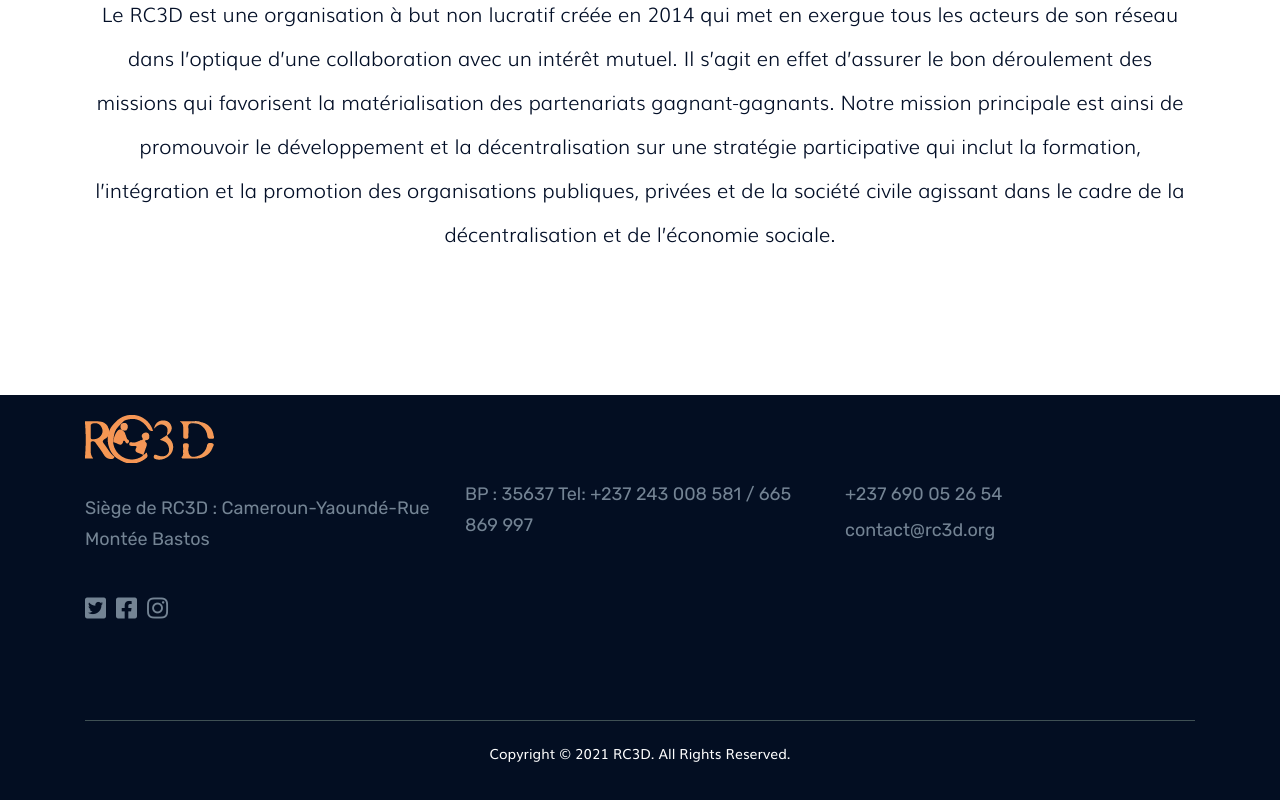
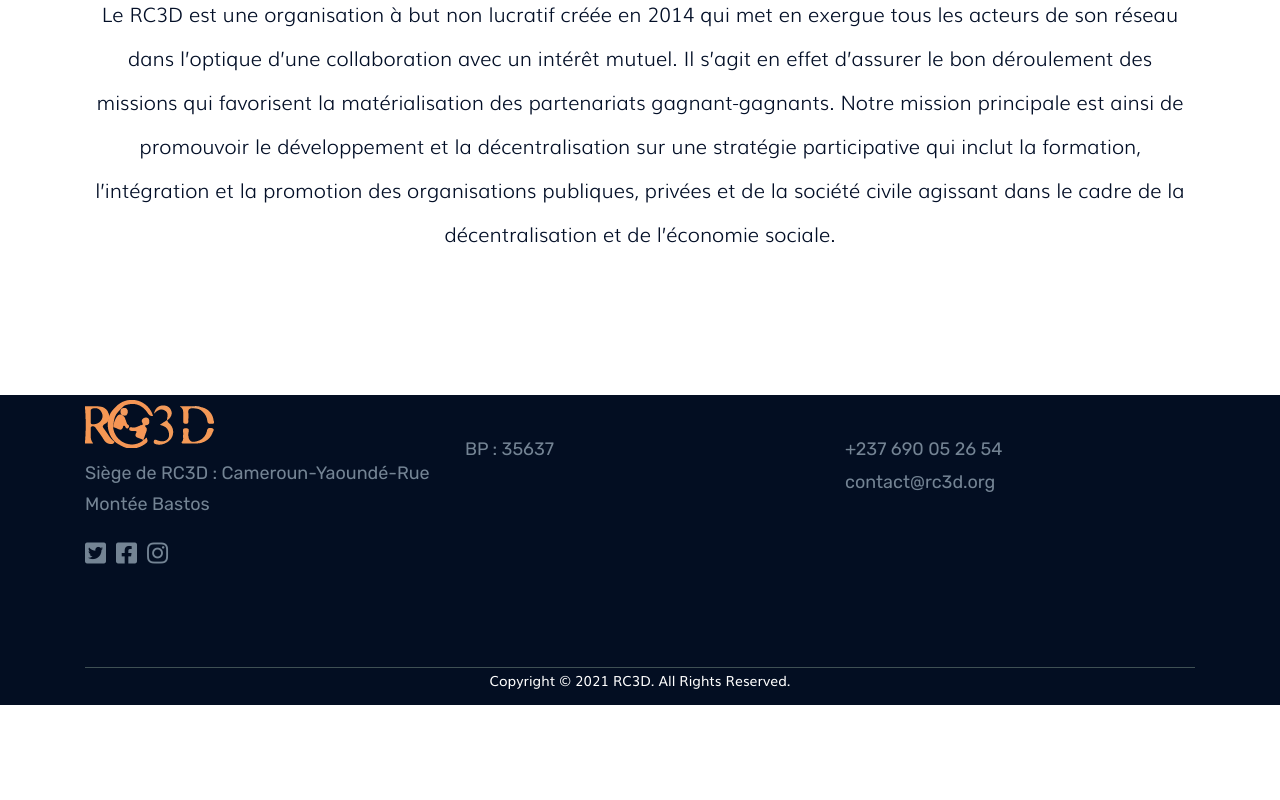
Before and after one commit to WendahNyiawung/exomac, a Nuxt app: page /project in a window 1280 px wide. Shown: the part 1890-2690 px from the top of the page. After the commit the page ends 2595 px from the top, so only its background shows below. Built offline with nearby package versions, Linux system fonts and the light colour scheme; what vue-silentbox, vue-typer would draw is missing.

Commit message:
removed footer

```diff
--- a/assets/scss/_footer.scss
+++ b/assets/scss/_footer.scss
@@ -3,8 +3,9 @@
 /*----------------------------------------*/
 
 .footer-section {
-    padding: 20px 0px;
+    padding: 5px 0px;
     overflow: hidden;
+    height: 310px;
     // Responsive
     @media #{$tablet-device}{
         padding: 80px 0 0px;
@@ -16,9 +17,9 @@
 
 .copyright {
     font-size: 14px;
-    line-height: 25px;
+    line-height: 20px;
     text-align: center;
-    padding: 20px 15px;
+    padding: 2px 5px;
     border-top: 1px solid $gray-200;
     color: $white;
     margin-bottom: 0;
--- a/assets/scss/_widget.scss
+++ b/assets/scss/_widget.scss
@@ -169,13 +169,13 @@
 }
 
 .footer-logo{
-    margin-bottom: 30px;
+    margin-bottom: 10px;
 }
 
 .footer-widget-title {
     font-size: 18px;
     color: $white;
-    margin-bottom: 17px;
+    margin-bottom: 2px;
 }
 
 .footer-widget-content {
@@ -184,7 +184,7 @@
     color: $gray-100;
 
     & p {
-        margin-bottom: 5px;
+        margin-bottom: 2px;
         color: $gray-100;
         font-family: $link-font;
 
@@ -200,7 +200,7 @@
         list-style: none;
 
         & li {
-            margin-bottom: 5px;
+            margin-bottom: 2px;
             padding-right: 20px;
             a{
                 font-size: 16px;
@@ -233,13 +233,13 @@
 .footer-social-inline {
     display: flex;
     flex-wrap: wrap;
-    margin-top: 40px;
+    margin-top: 20px;
     margin-right: -10px;
-    margin-bottom: -10px;
+    // margin-bottom: -5px;
 
     & a {
         margin-right: 10px;
-        margin-bottom: 10px;
+        margin-bottom: 2px;
         color: $gray-100;
 
         & i {
--- a/components/TheFooter.vue
+++ b/components/TheFooter.vue
@@ -33,7 +33,7 @@
                 <!-- Footer Widget End -->
 
                 <!-- Footer Widget Start -->
-                <div class="col-xl-4 col-lg-4 col-md-4 col-sm-6 col-6 mt-30">
+                <div class="col-xl-4 col-lg-4 col-md-4 col-sm-6 col-6 ">
                     <!-- <div class="footer-widget">
                         <h4 class="footer-widget-title">{{ footerData.footerLinkTitleOne }}</h4>
                         <div class="footer-widget-content">
@@ -53,7 +53,7 @@
 
                         </div>
                 </div>
-                <div class="col-xl-4 col-lg-4 col-md-4 col-sm-6 col-6 mt-30">
+                <div class="col-xl-4 col-lg-4 col-md-4 col-sm-6 col-6">
                     <!-- <div class="footer-widget">
                         <h4 class="footer-widget-title">{{ footerData.footerLinkTitleOne }}</h4>
                         <div class="footer-widget-content">
--- a/data/footer.json
+++ b/data/footer.json
@@ -2,7 +2,8 @@
     "footerAboutWidget": {
         "logoSrc": "/images/logo/logo.png",
         "location":"Siège de RC3D : Cameroun-Yaoundé-Rue Montée Bastos",
-        "pobox":"BP : 35637 Tel: +237 243 008 581  / 665 869 997",
+        "pobox":"BP : 35637 ",
+        "tel":"+237 243 008 581  / 665 869 997",
         "WhatsApp": "+237 690 05 26 54",
         "email": "contact@rc3d.org",
         "fbUrl": "#",
--- a/pages/home-two.vue
+++ b/pages/home-two.vue
@@ -18,7 +18,7 @@
 
         <SkillWithVideo />
 
-        <TheFooter />
+        <!-- <TheFooter /> -->
 
     </div>
 </template>
--- a/pages/index.vue
+++ b/pages/index.vue
@@ -19,7 +19,7 @@
         <SkillWithVideo />
 
 
-        <TheFooter />
+        <!-- <TheFooter /> -->
 
     </div>
 </template>
```
